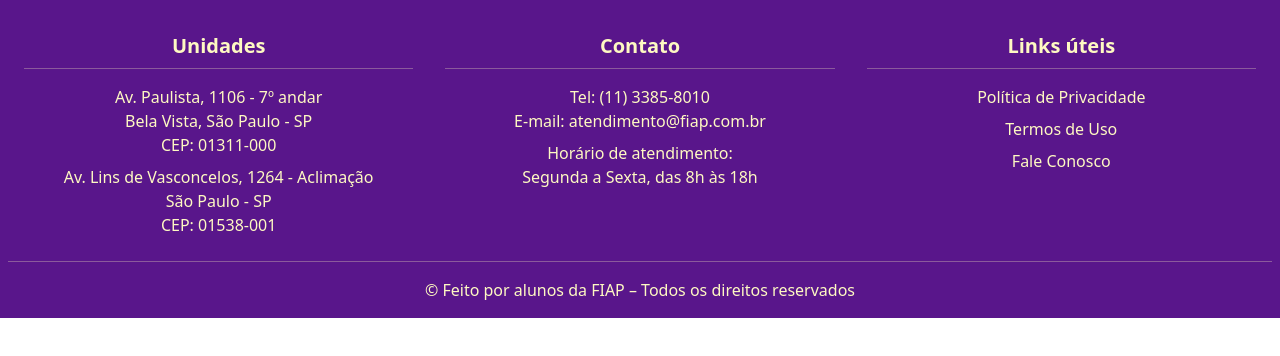
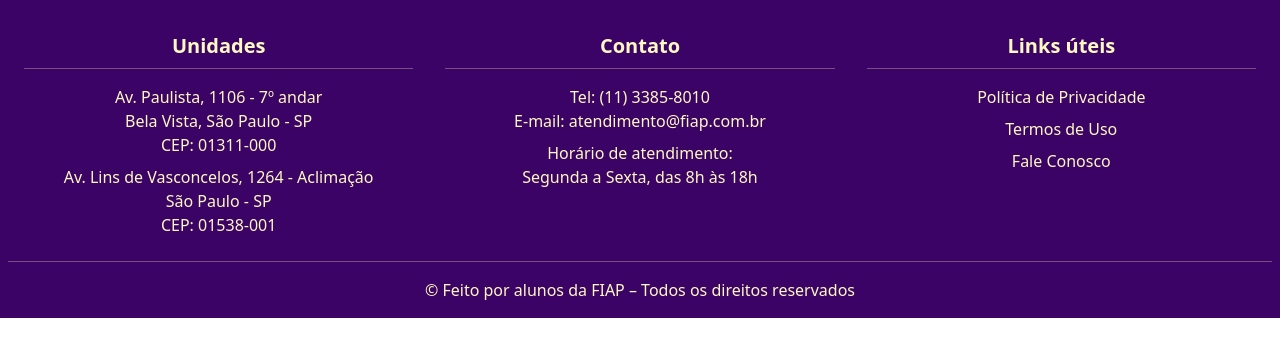
Before and after one commit to ChallengeAnaGuJoao/challenger-front-end-2-sem, a React (Vite) app: page / in a window 1280 px wide. Shown: the top 356 px of the page. Built offline with nearby package versions, Linux system fonts and the light colour scheme.

Commit message:
style: changing the footer color

```diff
--- a/src/components/footer.tsx
+++ b/src/components/footer.tsx
@@ -1,6 +1,6 @@
 export function Footer() {
   return (
-    <footer className="bg-purple-900 pt-8 pb-4 px-2">
+    <footer className="bg-purple-950 pt-8 pb-4 px-2">
       <div className="max-w-7xl mx-auto flex flex-col md:flex-row items-center md:items-start gap-8 md:gap-0 border-b border-yellow-100/30 pb-6">
 
         <div className="flex-1 flex flex-col items-center md:items-center px-4 ">
```
